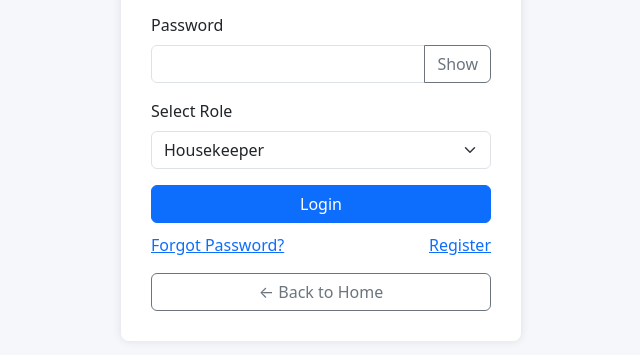
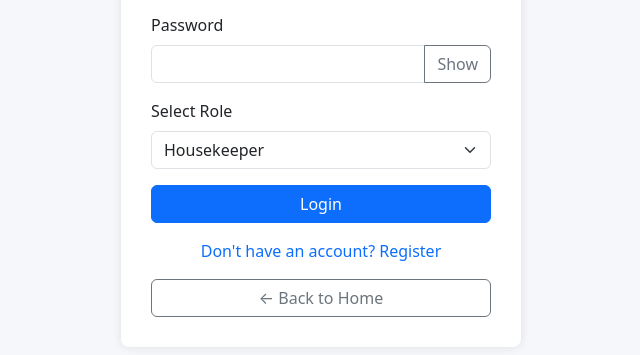
Before and after one commit to D0nell/crewtrack-system, a plain HTML site: page login.html in a window 1280 px wide. Shown: the part 241-596 px from the top of the page, without its empty margins (319-959 px from the left). Drawn offline with nearby package versions, Linux system fonts and the light colour scheme.

Commit message:
Add login redirects and UI tweaks

```diff
--- a/login.html
+++ b/login.html
@@ -74,10 +74,10 @@
 
       <button type="submit" class="btn btn-primary w-100">Login</button>
 
-      <div class="form-footer">
-        <a href="#">Forgot Password?</a>
-        <a href="register.html">Register</a>
-      </div>
+    <div class="text-center mt-3">
+  <a href="register.html" class="text-decoration-none">Don't have an account? Register</a>
+</div>
+
     </form>
 
     <!-- Back to Home link -->
```
